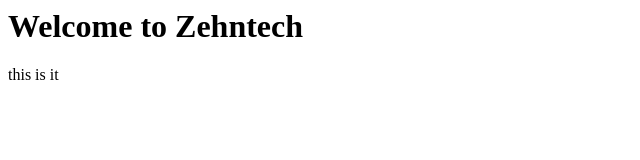
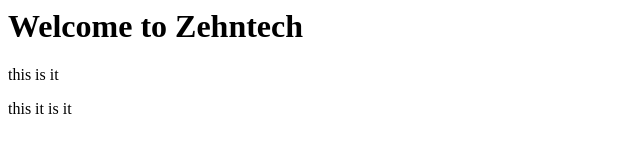
Before and after one commit to patidar099/testgit, a plain HTML site: page index.html in a window 1280 px wide. Shown: the full height of the page, 0-640 px from the left. Drawn offline with Linux system fonts and the light colour scheme.

Commit message:
edit in index

```diff
--- a/index.html
+++ b/index.html
@@ -1,4 +1,6 @@
 <html>
+
 <h1>Welcome to Zehntech <codecommit branch name></h1>
 <p>this is it </p>
+<p>this it is it </p>
 </html>
```
